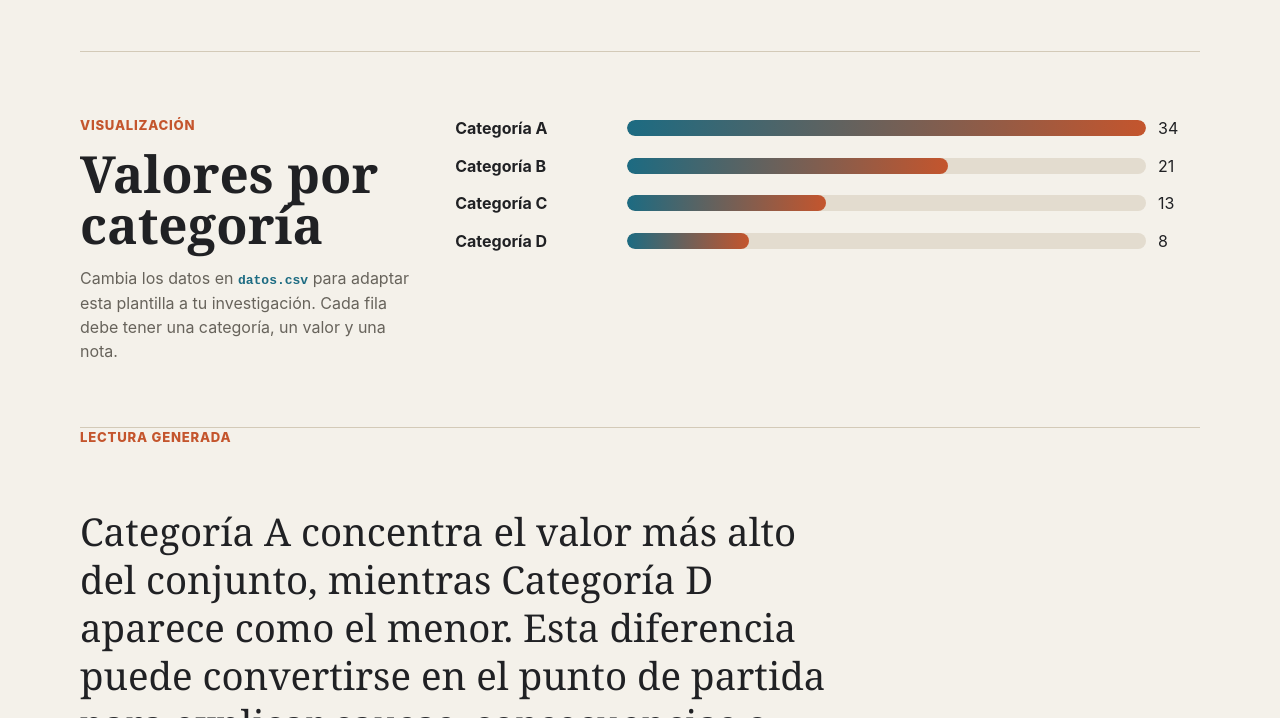
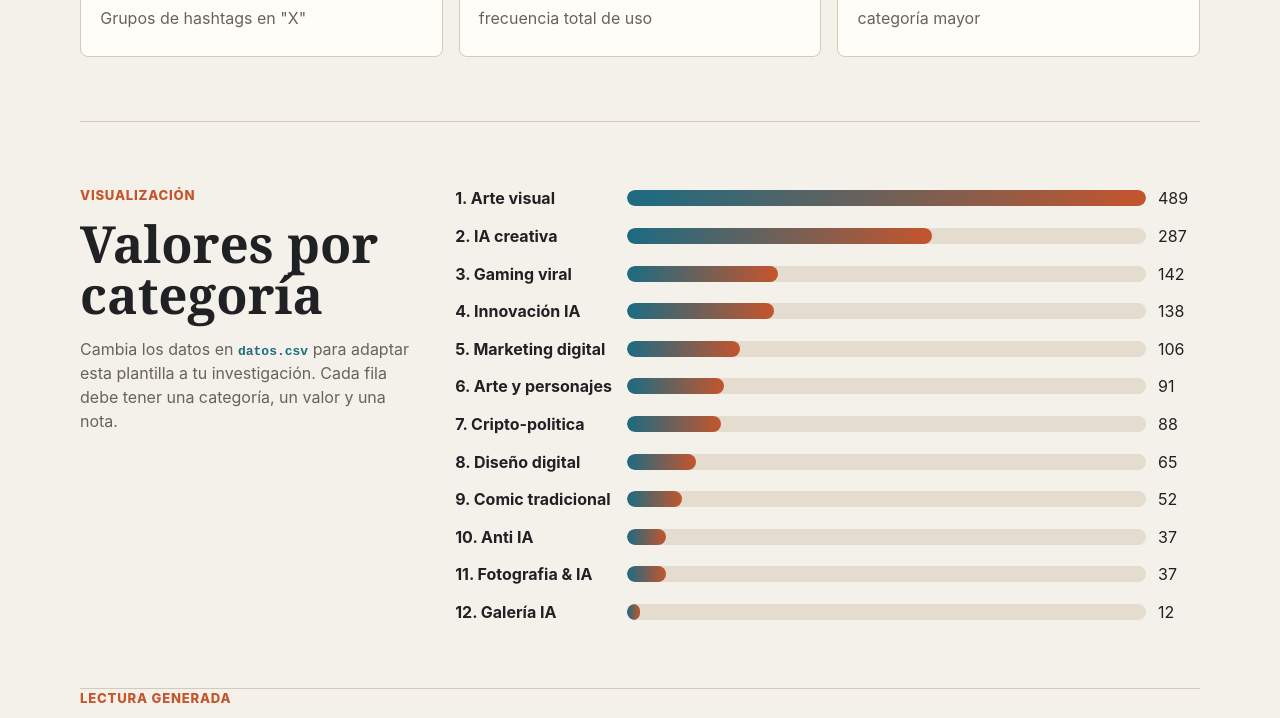
Before and after one commit to samcepedaTec/VisProj-Samcepeda, a plain HTML site: page index.html in a window 1280 px wide. Shown: the part 802-1520 px from the top of the page. Drawn offline with Linux system fonts and the light colour scheme.

Commit message:
Consolidación de dB-datos
Se consolida la base de datos que se adaptó de los datos de red refiriendo los valores Modularity, Degree y label (hashtags) como categoria, valor y nota respectivamente.

tamibén se concatenaron los casos que pertenecían al mismo módulo y se cambiaron las categorías numéricas de cada módulo por categorías de texto generadas por interpretación de un LLM

Co-Authored-By: Juan Camilo González <j.gonzalezj@uniandes.edu.co>

```diff
--- a/datos.csv
+++ b/datos.csv
@@ -1,5 +1,13 @@
 categoria,valor,nota
-Categoría A,34,Mayor concentración del conjunto
-Categoría B,21,Valor intermedio con tendencia estable
-Categoría C,13,Caso menor pero relevante para comparar
-Categoría D,8,Categoría pequeña que puede requerir contexto
+1. Arte visual,489,"art,sketch,comics,fantasy,humanart,illustration,artist,artwork,manga,conceptart,humor,myart,humanartist,comic,synastry,synastrycomic,astrology,aries,ganador,nick,snake,snakes,capricorn,biker,mangaart,synastrymanga,satire,ripscottadams,dilbert,politicalmemes,politics,politicalcartoon,politicalcartoonist,cartoon,cartoons,handdrawn,politicalcartoons,conservative,libertarian,commentary,design,artbook,demon,darkart,creature,artistsoninstagram,instaart,painting"
+2. IA creativa,287,"ai,aivideo,creativeai,chatgpt,aiethics,tiktok,grok,buildinpublic,genai,artificialintelligence,anime"
+3. Gaming viral,142,"fyp,roblox,fortnite,ブレインロット,content,shorts,trending,real,williamest"
+4. Innovación IA,138,"innovation,aitools,aiinnovation,videogeneration,aidesign,aitrends,generativeai,futureofai,techtrends"
+5. Marketing digital,106,"contentcreation,digitalmarketing,aimarketing,futureofcontent,contentstrategy,aicommunity,aiworkflow,aiwriting,techinnovation,contentcreators,digitalwriting"
+6. Arte y personajes,91,"oc,characterdesign,smallartist,doodle,artistontwitter,artmoots"
+7. Cripto-politica,88,"trump,crypto,elonmusk,memecoin,aifun,helevier,invest,doge,binance,troll,elon,usa,bullish"
+8. Diseño digital,65,"visualstorytelling,aifashion,iacreator,ugc,aianimation,digitaldesign,fashiontech,aiinfluencer"
+9. Comic tradicional,52,"comicart,originalart,artinvestment,traditionalmedia,collectibles,arte,industriadelcomic,arteconomy,physicalart,cgc,inkandpaper,artmarket,nophotoshop"
+10. Anti IA,37,"noai,microslop"
+11. Fotografia & IA,37,"aiphotography,aiimages,digitalcreators,photomagic,ɪɴsᴛᴀʀᴇᴇʟs,winteraesthetic,christmasedit,christmasvibes,aitransformation,voymageai,voymage"
+12. Galería IA,12,aiartworks
--- a/index.html
+++ b/index.html
@@ -3,25 +3,26 @@
   <head>
     <meta charset="utf-8">
     <meta name="viewport" content="width=device-width, initial-scale=1">
-    <title>Proyecto con datos locales</title>
+    <title>¿Qué opina la IA de lo que opinamos sobre crear con IA?</title>
     <link rel="stylesheet" href="style.css">
   </head>
   <body>
     <header>
       <p class="etiqueta">Datos locales</p>
-      <h1>Comparar categorías desde un archivo de datos</h1>
-      <p class="bajada">Esta plantilla carga un CSV de ejemplo y lo transforma en barras, tarjetas y una lectura breve.</p>
+      <h1>¿Qué opinan los LLMs de lo que comentamos sobre crear con IA?</h1>
+      <p class="bajada">Eorma en barras, tarjetas y una lectura breve.</p>
     </header>
 
     <main>
       <section class="panel-resumen" aria-label="Resumen de datos">
         <article>
           <span id="total-registros">0</span>
-          <p>registros</p>
+          <p>Grupos de hashtags en "X"
+          </p>
         </article>
         <article>
           <span id="valor-total">0</span>
-          <p>valor total</p>
+          <p>frecuencia total de uso</p>
         </article>
         <article>
           <span id="categoria-mayor">-</span>
```
Also changed, not shown: 1 other file.
